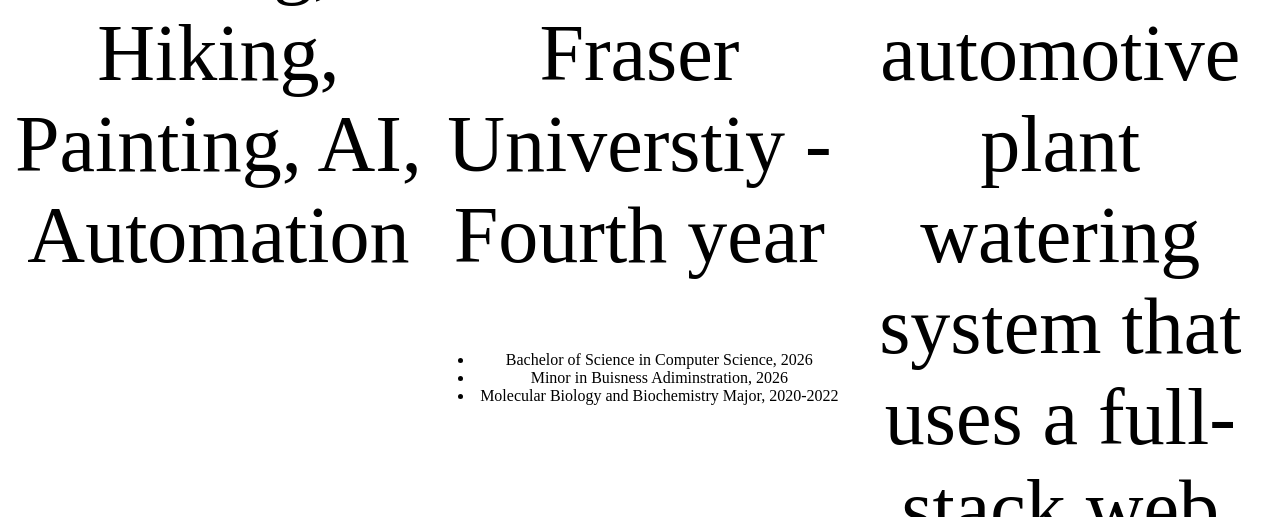
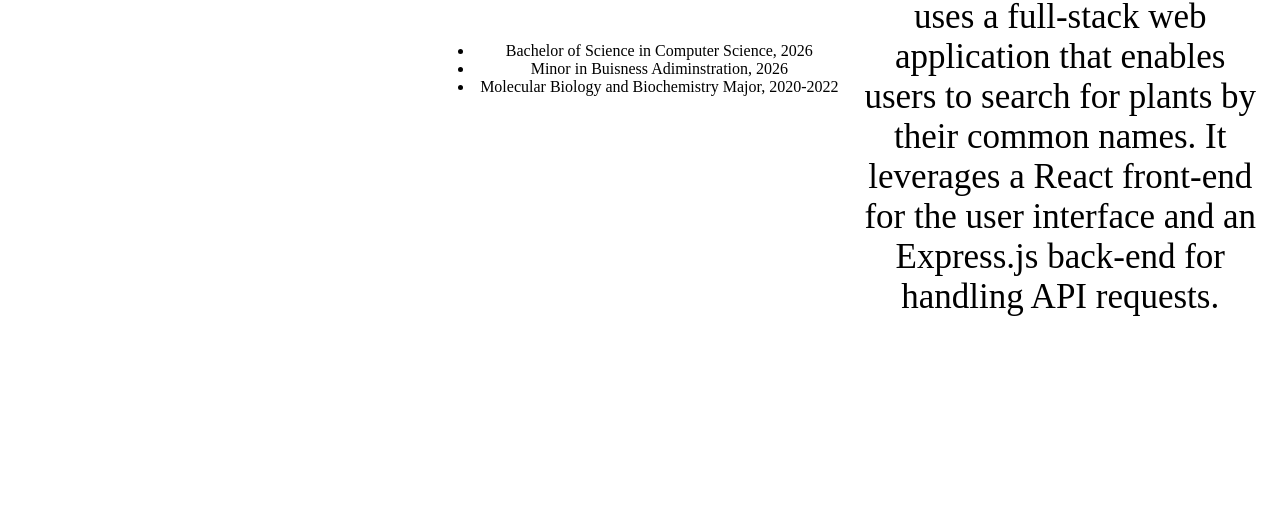
Before and after one commit to seraermolenko/personalwebsite, a plain HTML site: page index.html in a window 1280 px wide. Shown: the part 797-1314 px from the top of the page. After the commit the page ends 1172 px from the top, so only its background shows below. Drawn offline with Linux system fonts and the light colour scheme.

Commit message:
Update index.html

```diff
--- a/index.html
+++ b/index.html
@@ -39,8 +39,8 @@
     }
     p {
       margin-top: 10px;
-      font-size: 80px;
-      margin-bottom: 70px;
+      font-size: 35px;
+      margin-bottom: 45px;
     }
     a {
       font-size: 35px;
```
